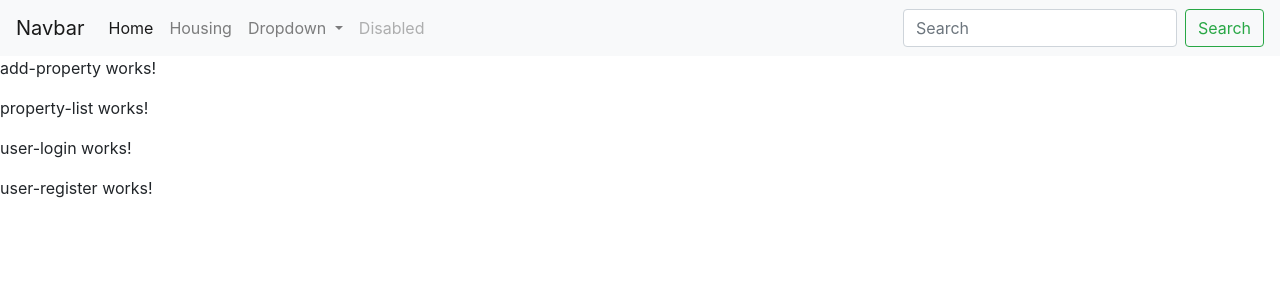
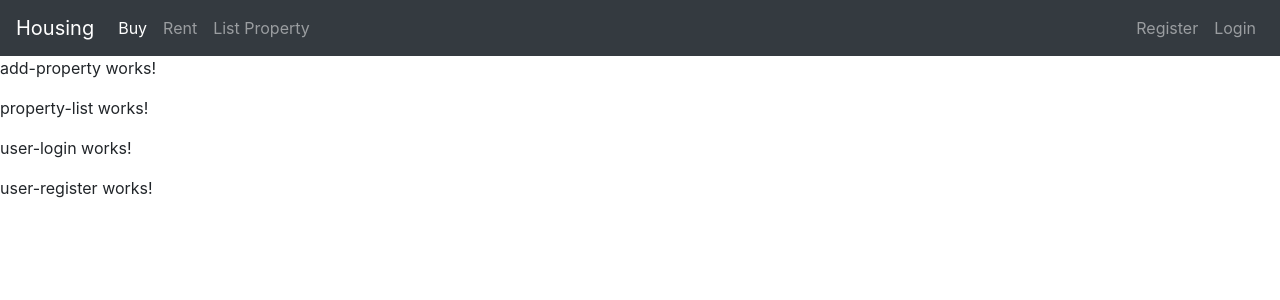
Before and after one commit to new10ce/housing-app, an Angular app: page / in a window 1280 px wide. Shown: the top 300 px of the page. Built offline with nearby package versions, Linux system fonts and the light colour scheme.

Commit message:
changes in navigation

```diff
--- a/src/app/navigation/navigation.component.html
+++ b/src/app/navigation/navigation.component.html
@@ -1,5 +1,5 @@
-<nav class="navbar navbar-expand-lg navbar-light bg-light">
-    <a class="navbar-brand" href="#">Navbar</a>
+<nav class="navbar navbar-expand-lg navbar-dark bg-dark ">
+    <a class="navbar-brand" href="#">Housing</a>
     <button class="navbar-toggler" type="button" data-toggle="collapse" data-target="#navbarSupportedContent" aria-controls="navbarSupportedContent" aria-expanded="false" aria-label="Toggle navigation">
       <span class="navbar-toggler-icon"></span>
     </button>
@@ -7,29 +7,22 @@
     <div class="collapse navbar-collapse" id="navbarSupportedContent">
       <ul class="navbar-nav mr-auto">
         <li class="nav-item active">
-          <a class="nav-link" href="#">Home <span class="sr-only">(current)</span></a>
+          <a class="nav-link" href="#">Buy</a>
         </li>
         <li class="nav-item">
-          <a class="nav-link" href="#">Housing</a>
-        </li>
-        <li class="nav-item dropdown">
-          <a class="nav-link dropdown-toggle" href="#" id="navbarDropdown" role="button" data-toggle="dropdown" aria-haspopup="true" aria-expanded="false">
-            Dropdown
-          </a>
-          <div class="dropdown-menu" aria-labelledby="navbarDropdown">
-            <a class="dropdown-item" href="#">Action</a>
-            <a class="dropdown-item" href="#">Another action</a>
-            <div class="dropdown-divider"></div>
-            <a class="dropdown-item" href="#">Something else here</a>
-          </div>
+          <a class="nav-link" href="#">Rent</a>
         </li>
         <li class="nav-item">
-          <a class="nav-link disabled" href="#" tabindex="-1" aria-disabled="true">Disabled</a>
+          <a class="nav-link" href="#">List Property</a>
         </li>
       </ul>
-      <form class="form-inline my-2 my-lg-0">
-        <input class="form-control mr-sm-2" type="search" placeholder="Search" aria-label="Search">
-        <button class="btn btn-outline-success my-2 my-sm-0" type="submit">Search</button>
-      </form>
+      <ul class="navbar-nav">
+        <li class="nav-item">
+          <a class="nav-link" href="#">Register</a>
+        </li>
+        <li class="nav-item">
+          <a class="nav-link" href="#">Login</a>
+        </li>
+      </ul>
     </div>
   </nav>
```
